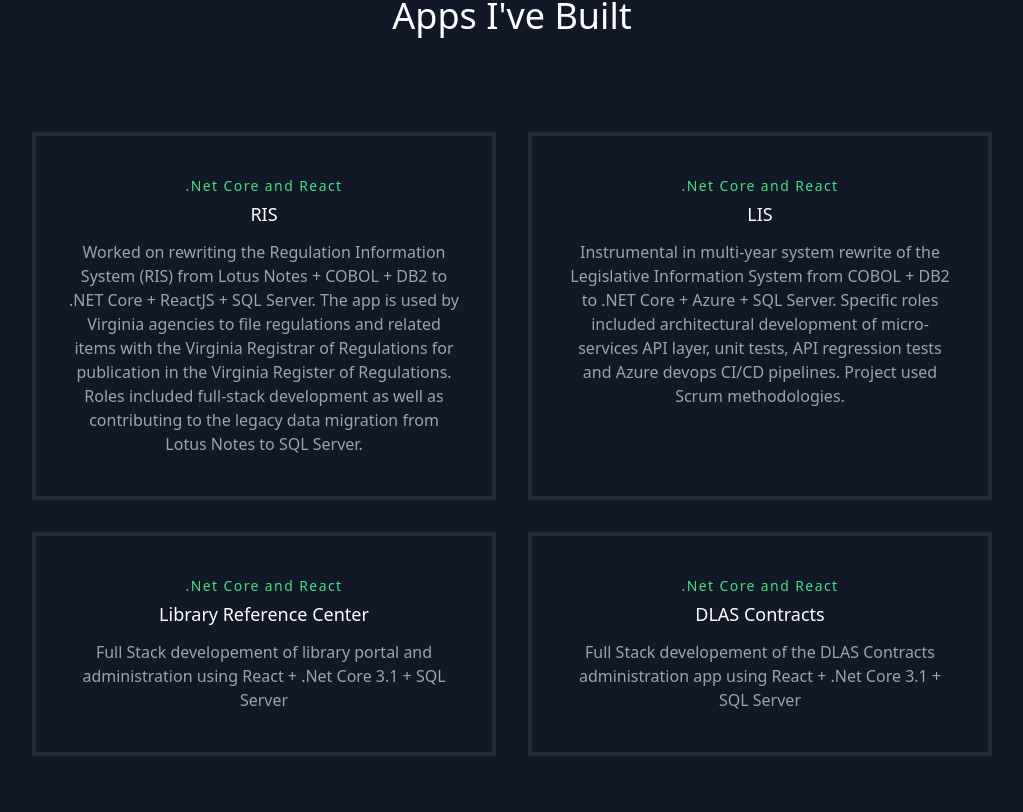
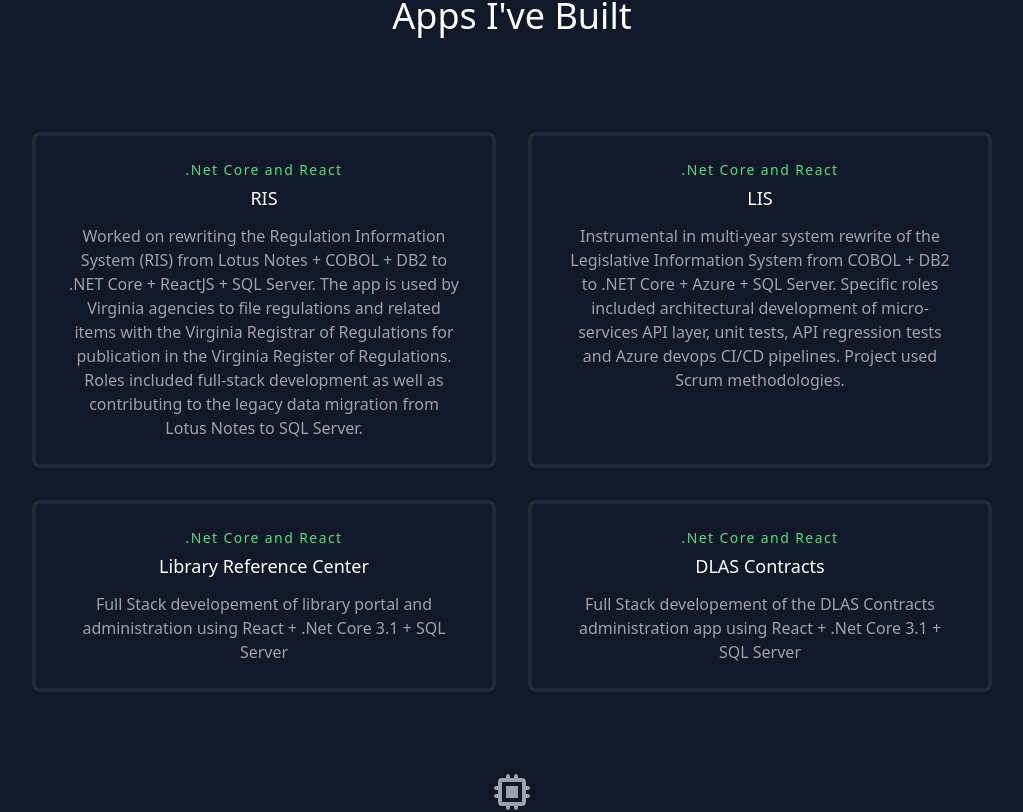
Before and after one commit to salhidev/myportfolio, a React (Create React App) app: page / in a window 1280 px wide. Shown: the part 732-1544 px from the top of the page, without its empty margins (128-1151 px from the left). Built offline with nearby package versions, Linux system fonts and the light colour scheme.

Commit message:
transitions on hover

```diff
--- a/src/Components/Projects.js
+++ b/src/Components/Projects.js
@@ -24,7 +24,7 @@ export default function Projects() {
               className="w-1/2 w-100 p-4 flex">
               <div className="flex-1 relative">
 
-                <div className="flex-1 px-8 py-10 relative z-10 w-full h-full border-4 border-gray-800 bg-gray-900 ">
+                <div className="flex-1 px-8 py-10 relative z-10 w-full h-full border-4 border-gray-800 bg-gray-900 py-6 rounded-lg transform transition duration-500 hover:scale-105">
                   <h2 className="tracking-widest text-sm title-font font-medium text-green-400 mb-1">
                     {project.subtitle}
                   </h2>
--- a/src/Components/Testimonials.js
+++ b/src/Components/Testimonials.js
@@ -13,7 +13,7 @@ export default function Testimonials() {
         <div className="flex flex-wrap m-4">
           {testimonials.map((testimonial) => (
             <div className="p-4 md:w-1/2 w-full">
-              <div className="h-full bg-gray-800 bg-opacity-40 p-8 rounded">
+              <div className="h-full bg-gray-800 bg-opacity-40 p-8 rounded transform transition duration-500 hover:scale-105">
                 <TerminalIcon className="block w-8 text-gray-500 mb-4" />
                 <p className="leading-relaxed mb-6">{testimonial.quote}</p>
                 <div className="inline-flex items-center">
```
